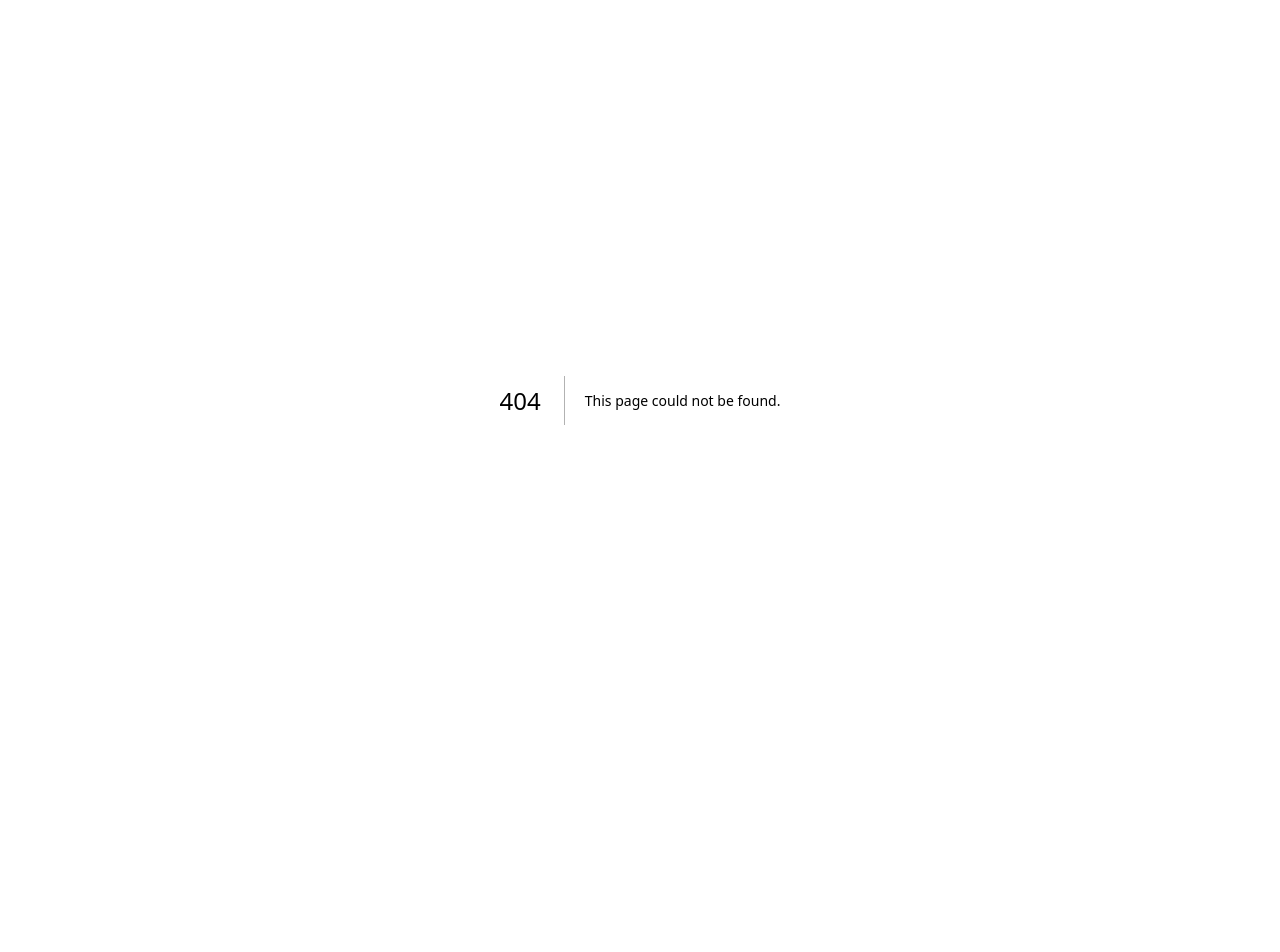
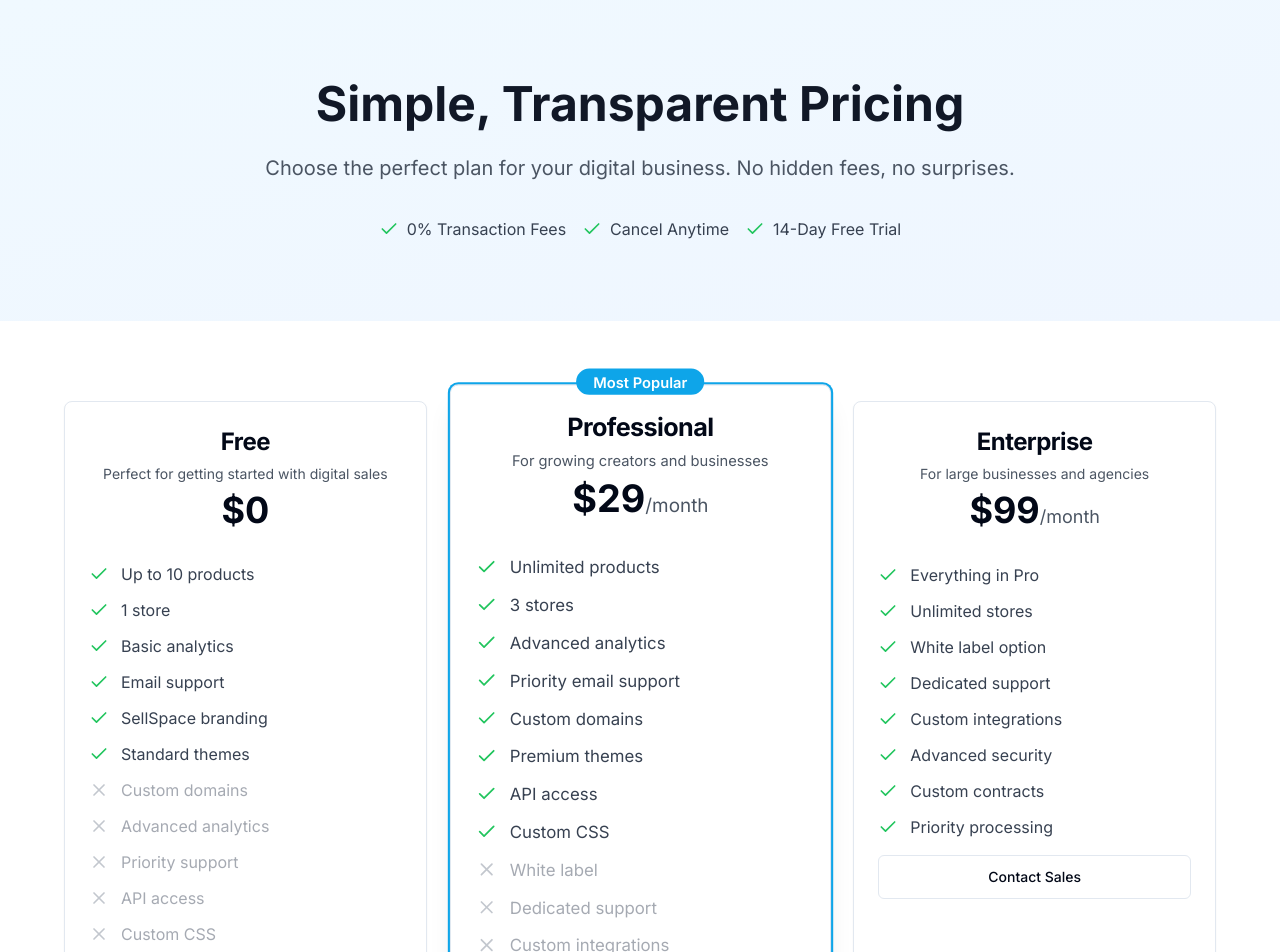
Before and after one commit to Starkback785/seellspace, a Next.js app: page /pricing in a window 1280 px wide. Before the commit this address had no page. Shown: the top 952 px of the page. Before the commit the page ends 800 px from the top, so only its background shows below. Built offline with nearby package versions, Linux system fonts and the light colour scheme.

Commit message:
Auto-commit: Agent tool execution

```diff
--- /dev/null
+++ b/app/pricing/page.tsx
@@ -0,0 +1,246 @@
+import Link from 'next/link'
+import { Button } from "@/components/ui/button"
+import { Card, CardContent, CardDescription, CardHeader, CardTitle } from "@/components/ui/card"
+import { Check, X } from "lucide-react"
+
+export default function PricingPage() {
+  const plans = [
+    {
+      name: "Free",
+      price: "$0",
+      description: "Perfect for getting started with digital sales",
+      features: [
+        "Up to 10 products",
+        "1 store",
+        "Basic analytics",
+        "Email support",
+        "SellSpace branding",
+        "Standard themes"
+      ],
+      notIncluded: [
+        "Custom domains",
+        "Advanced analytics",
+        "Priority support",
+        "API access",
+        "Custom CSS",
+        "White label"
+      ],
+      highlighted: false,
+      cta: "Start Free"
+    },
+    {
+      name: "Professional",
+      price: "$29",
+      pricePeriod: "/month",
+      description: "For growing creators and businesses",
+      features: [
+        "Unlimited products",
+        "3 stores",
+        "Advanced analytics",
+        "Priority email support",
+        "Custom domains",
+        "Premium themes",
+        "API access",
+        "Custom CSS"
+      ],
+      notIncluded: [
+        "White label",
+        "Dedicated support",
+        "Custom integrations"
+      ],
+      highlighted: true,
+      cta: "Start Pro Trial"
+    },
+    {
+      name: "Enterprise",
+      price: "$99",
+      pricePeriod: "/month",
+      description: "For large businesses and agencies",
+      features: [
+        "Everything in Pro",
+        "Unlimited stores",
+        "White label option",
+        "Dedicated support",
+        "Custom integrations",
+        "Advanced security",
+        "Custom contracts",
+        "Priority processing"
+      ],
+      notIncluded: [],
+      highlighted: false,
+      cta: "Contact Sales"
+    }
+  ]
+
+  const faq = [
+    {
+      question: "Do you charge transaction fees?",
+      answer: "No! SellSpace never charges transaction fees. You keep 100% of your sales revenue. The only fees you pay are payment processor fees (typically 2.9% + $0.30 for credit cards)."
+    },
+    {
+      question: "Can I change plans anytime?",
+      answer: "Yes, you can upgrade or downgrade your plan at any time. Changes take effect immediately, and we'll prorate any differences in billing."
+    },
+    {
+      question: "What payment methods do you support?",
+      answer: "We support all major credit cards, PayPal, Stripe, Apple Pay, Google Pay, and cryptocurrency including Bitcoin and Litecoin."
+    },
+    {
+      question: "Is there a limit on file storage?",
+      answer: "Free plans include 1GB of storage. Professional plans include 10GB, and Enterprise plans include unlimited storage with fair use policy."
+    },
+    {
+      question: "Do you offer a free trial?",
+      answer: "Yes! All paid plans start with a 14-day free trial. No credit card required to start."
+    },
+    {
+      question: "Can I use my own domain?",
+      answer: "Custom domains are available on Professional and Enterprise plans. Free plans use a subdomain (yourstore.sellspace.com)."
+    }
+  ]
+
+  return (
+    <div className="min-h-screen bg-white">
+      {/* Header */}
+      <div className="bg-gradient-to-br from-brand-50 to-blue-50 py-20">
+        <div className="container mx-auto px-4 text-center">
+          <h1 className="text-4xl md:text-5xl font-bold text-gray-900 mb-6">
+            Simple, Transparent Pricing
+          </h1>
+          <p className="text-xl text-gray-600 max-w-3xl mx-auto leading-relaxed">
+            Choose the perfect plan for your digital business. No hidden fees, no surprises.
+          </p>
+          <div className="mt-8 flex items-center justify-center space-x-4">
+            <div className="flex items-center">
+              <Check className="w-5 h-5 text-green-500 mr-2" />
+              <span className="text-gray-700">0% Transaction Fees</span>
+            </div>
+            <div className="flex items-center">
+              <Check className="w-5 h-5 text-green-500 mr-2" />
+              <span className="text-gray-700">Cancel Anytime</span>
+            </div>
+            <div className="flex items-center">
+              <Check className="w-5 h-5 text-green-500 mr-2" />
+              <span className="text-gray-700">14-Day Free Trial</span>
+            </div>
+          </div>
+        </div>
+      </div>
+
+      {/* Pricing Cards */}
+      <div className="py-20">
+        <div className="container mx-auto px-4">
+          <div className="grid grid-cols-1 md:grid-cols-3 gap-8 max-w-6xl mx-auto">
+            {plans.map((plan, index) => (
+              <Card
+                key={index}
+                className={`relative h-full ${plan.highlighted ? 'ring-2 ring-brand-500 shadow-xl scale-105' : 'hover:shadow-lg'}`}
+              >
+                {plan.highlighted && (
+                  <div className="absolute -top-4 left-1/2 transform -translate-x-1/2">
+                    <span className="bg-brand-500 text-white px-4 py-1 rounded-full text-sm font-semibold">
+                      Most Popular
+                    </span>
+                  </div>
+                )}
+
+                <CardHeader className="text-center pb-8">
+                  <CardTitle className="text-2xl font-bold">{plan.name}</CardTitle>
+                  <CardDescription className="text-gray-600 mt-2">
+                    {plan.description}
+                  </CardDescription>
+                  <div className="mt-6">
+                    <span className="text-4xl font-bold">{plan.price}</span>
+                    {plan.pricePeriod && (
+                      <span className="text-gray-600 text-lg">{plan.pricePeriod}</span>
+                    )}
+                  </div>
+                </CardHeader>
+
+                <CardContent className="space-y-4">
+                  <div className="space-y-3">
+                    {plan.features.map((feature, featureIndex) => (
+                      <div key={featureIndex} className="flex items-start">
+                        <Check className="w-5 h-5 text-green-500 mr-3 mt-0.5 flex-shrink-0" />
+                        <span className="text-gray-700">{feature}</span>
+                      </div>
+                    ))}
+
+                    {plan.notIncluded.map((feature, featureIndex) => (
+                      <div key={featureIndex} className="flex items-start opacity-60">
+                        <X className="w-5 h-5 text-gray-400 mr-3 mt-0.5 flex-shrink-0" />
+                        <span className="text-gray-500">{feature}</span>
+                      </div>
+                    ))}
+                  </div>
+
+                  <Button
+                    className="w-full mt-8"
+                    variant={plan.highlighted ? "default" : "outline"}
+                    size="lg"
+                    asChild
+                  >
+                    <Link href="/auth/signin">
+                      {plan.cta}
+                    </Link>
+                  </Button>
+                </CardContent>
+              </Card>
+            ))}
+          </div>
+        </div>
+      </div>
+
+      {/* FAQ Section */}
+      <div className="py-20 bg-gray-50">
+        <div className="container mx-auto px-4">
+          <div className="text-center mb-16">
+            <h2 className="text-3xl md:text-4xl font-bold text-gray-900 mb-4">
+              Frequently Asked Questions
+            </h2>
+            <p className="text-xl text-gray-600 max-w-3xl mx-auto">
+              Got questions? We've got answers.
+            </p>
+          </div>
+
+          <div className="grid grid-cols-1 md:grid-cols-2 gap-8 max-w-4xl mx-auto">
+            {faq.map((item, index) => (
+              <div key={index} className="bg-white p-6 rounded-lg shadow-sm">
+                <h3 className="text-lg font-semibold text-gray-900 mb-3">
+                  {item.question}
+                </h3>
+                <p className="text-gray-600 leading-relaxed">
+                  {item.answer}
+                </p>
+              </div>
+            ))}
+          </div>
+        </div>
+      </div>
+
+      {/* CTA */}
+      <div className="py-20 bg-brand-600 text-white">
+        <div className="container mx-auto px-4 text-center">
+          <h2 className="text-3xl md:text-4xl font-bold mb-4">
+            Ready to Start Selling?
+          </h2>
+          <p className="text-xl mb-8 opacity-90 max-w-2xl mx-auto">
+            Join thousands of creators who trust SellSpace to sell their digital products with 0% fees.
+          </p>
+          <div className="space-x-4">
+            <Button variant="secondary" size="lg" asChild>
+              <Link href="/auth/signin">
+                Start Free Trial
+              </Link>
+            </Button>
+            <Button variant="outline" size="lg" className="border-white text-white hover:bg-white hover:text-brand-600" asChild>
+              <Link href="/features">
+                View Features
+              </Link>
+            </Button>
+          </div>
+        </div>
+      </div>
+    </div>
+  )
+}
```
